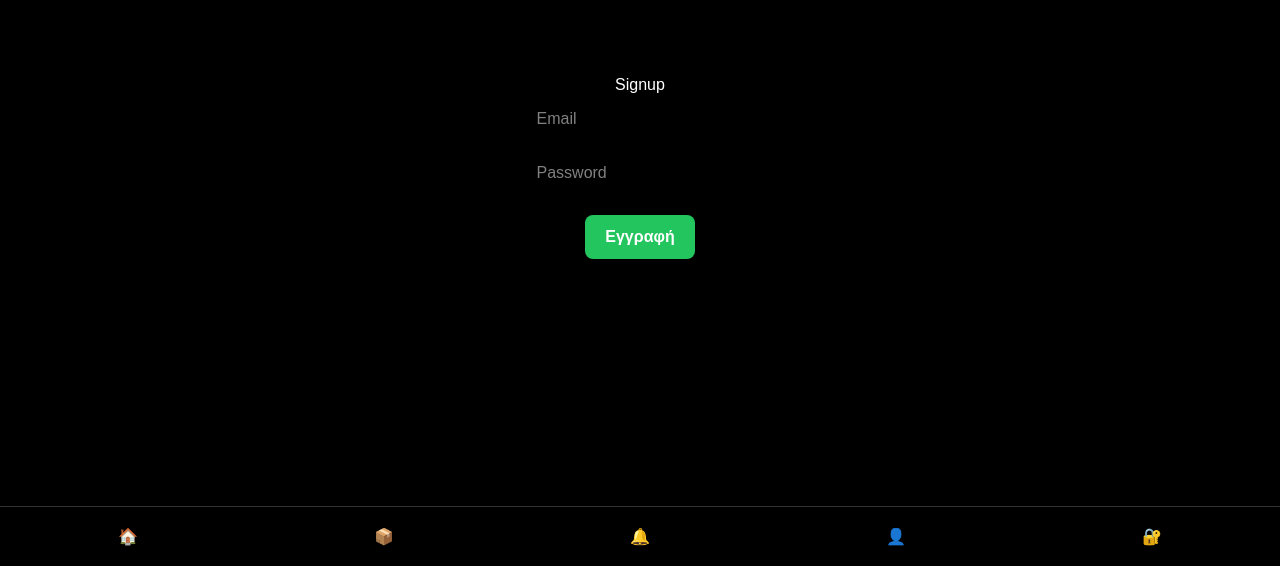
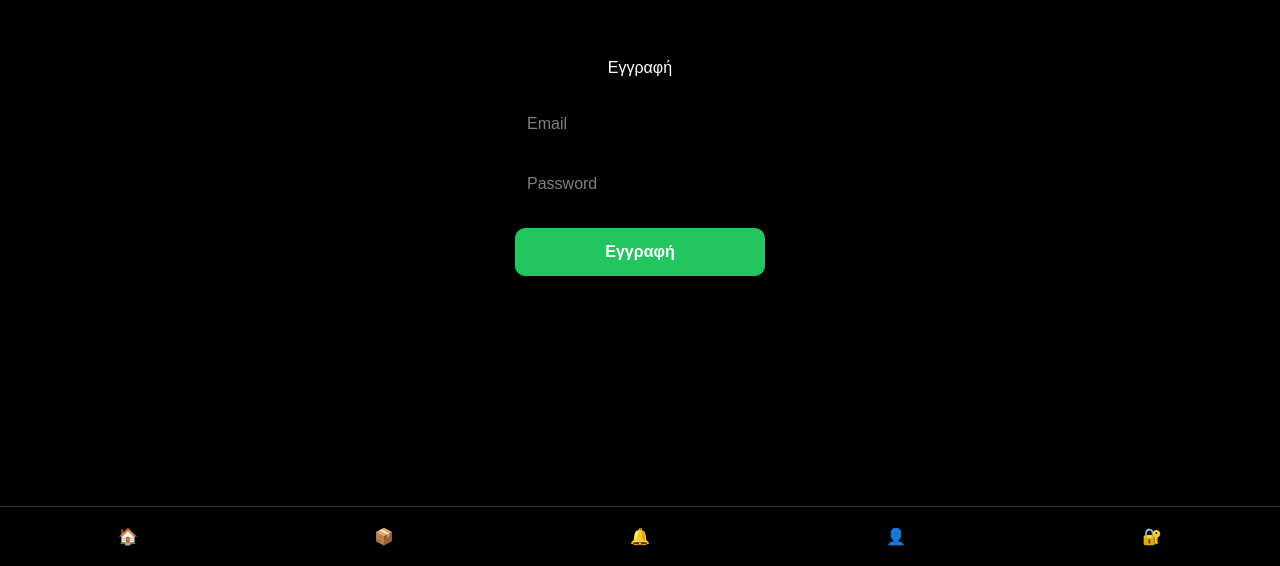
Before and after one commit to teras352/farmtok, a Next.js app: page /signup in a window 1280 px wide. Shown: the part 234-800 px from the top of the page. Built offline with nearby package versions, Linux system fonts and the light colour scheme; no server answers.

Commit message:
signup upgraded to isSeller system

```diff
--- a/app/signup/page.tsx
+++ b/app/signup/page.tsx
@@ -9,6 +9,8 @@ import { useRouter } from "next/navigation";
 export default function Signup() {
   const [email, setEmail] = useState("");
   const [password, setPassword] = useState("");
+  const [loading, setLoading] = useState(false);
+
   const router = useRouter();
 
   const handleSignup = async () => {
@@ -18,6 +20,8 @@ export default function Signup() {
     }
 
     try {
+      setLoading(true);
+
       // 🔐 Δημιουργία χρήστη
       const userCredential = await createUserWithEmailAndPassword(
         auth,
@@ -29,17 +33,16 @@ export default function Signup() {
 
       console.log("NEW USER:", user.uid);
 
-      // 🔥 Αποθήκευση στο Firestore (role system)
+      // 🔥 Αποθήκευση στο Firestore (NEW SYSTEM)
       await setDoc(doc(db, "users", user.uid), {
         email: user.email,
-        role: "buyer", // default
+        isSeller: false, // ✅ NEW SYSTEM
         createdAt: new Date()
       });
 
       alert("Έγινε εγγραφή!");
 
-      // 🔥 redirect στο feed
-      router.push("/");
+      router.push("/"); // 🔥 redirect
 
     } catch (error: any) {
       console.error("SIGNUP ERROR:", error);
@@ -51,6 +54,8 @@ export default function Signup() {
       } else {
         alert("Σφάλμα εγγραφής");
       }
+    } finally {
+      setLoading(false);
     }
   };
 
@@ -63,20 +68,22 @@ export default function Signup() {
         display: "flex",
         flexDirection: "column",
         justifyContent: "center",
-        alignItems: "center"
+        alignItems: "center",
+        padding: 20
       }}
     >
-      <h1>Signup</h1>
+      <h1 style={{ marginBottom: 20 }}>Εγγραφή</h1>
 
       <input
         placeholder="Email"
         value={email}
         onChange={(e) => setEmail(e.target.value)}
         style={{
-          padding: 10,
-          marginBottom: 10,
-          borderRadius: 8,
-          border: "none"
+          padding: 12,
+          marginBottom: 12,
+          borderRadius: 10,
+          border: "none",
+          width: "250px"
         }}
       />
 
@@ -86,26 +93,29 @@ export default function Signup() {
         value={password}
         onChange={(e) => setPassword(e.target.value)}
         style={{
-          padding: 10,
+          padding: 12,
           marginBottom: 20,
-          borderRadius: 8,
-          border: "none"
+          borderRadius: 10,
+          border: "none",
+          width: "250px"
         }}
       />
 
       <button
         onClick={handleSignup}
+        disabled={loading}
         style={{
-          padding: "10px 20px",
-          background: "#22c55e",
+          padding: "12px 20px",
+          background: loading ? "#555" : "#22c55e",
           border: "none",
-          borderRadius: 8,
+          borderRadius: 10,
           color: "white",
           fontWeight: "bold",
-          cursor: "pointer"
+          cursor: "pointer",
+          width: "250px"
         }}
       >
-        Εγγραφή
+        {loading ? "Δημιουργία..." : "Εγγραφή"}
       </button>
     </div>
   );
```
